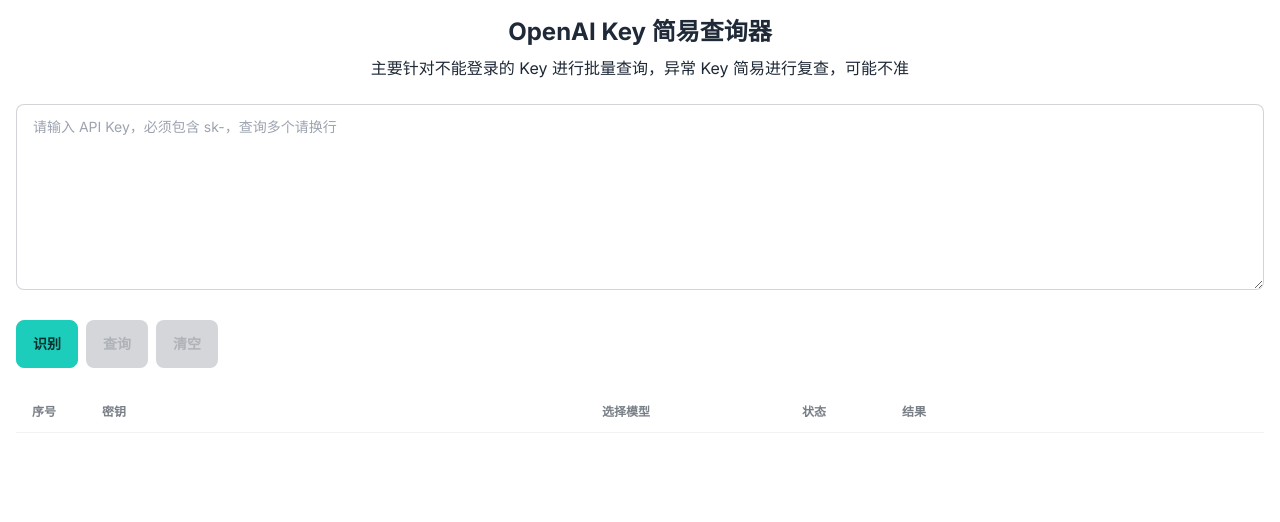
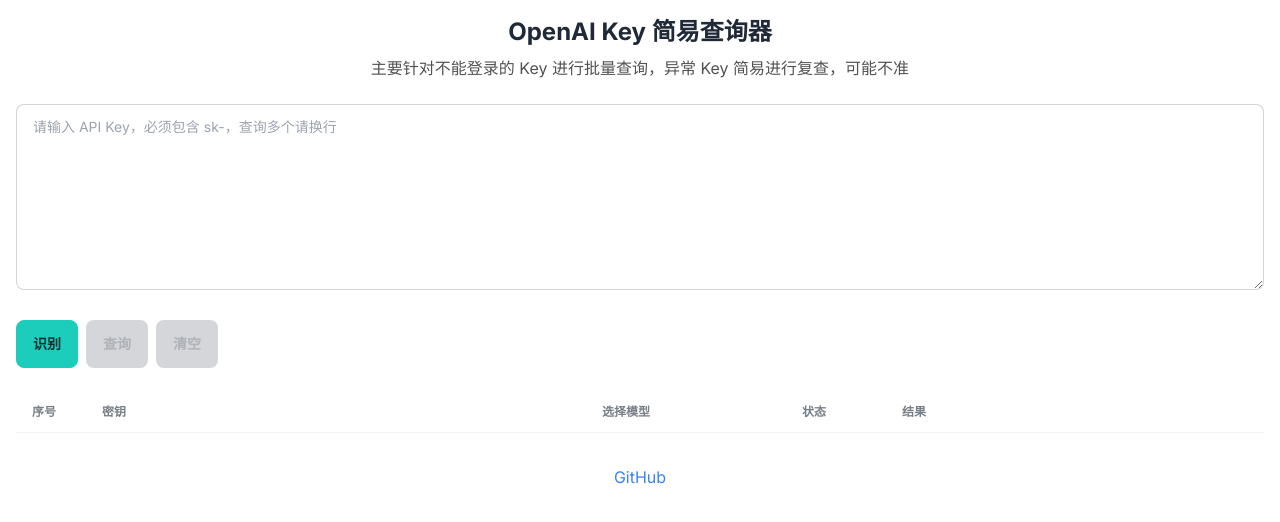
Before and after one commit to Chanzhaoyu/key-query-lite, a Next.js app: page / in a window 1280 px wide. Shown: the top 522 px of the page. Built offline with nearby package versions, Linux system fonts and the light colour scheme.

Commit message:
chore: 添加标识

```diff
--- a/app/page.tsx
+++ b/app/page.tsx
@@ -74,12 +74,12 @@
   const someNoStatus = list.some((item) => item.status);
 
   return (
-    <div className="h-screen">
+    <div>
       <div className="max-w-screen-2xl m-auto">
         <div className="p-4 space-y-6">
           <div className="text-center space-y-2">
             <h1 className="text-2xl font-bold">OpenAI Key 简易查询器</h1>
-            <p>
+            <p className="text-neutral-600">
               主要针对不能登录的 Key 进行批量查询，异常 Key
               简易进行复查，可能不准
             </p>
@@ -156,6 +156,14 @@
             </table>
           </div>
         </div>
+        <div className="text-center py-4">
+          <a
+            className="text-blue-500"
+            href="https://github.com/Chanzhaoyu/key-query-lite"
+          >
+            GitHub
+          </a>
+        </div>
       </div>
     </div>
   );
```
